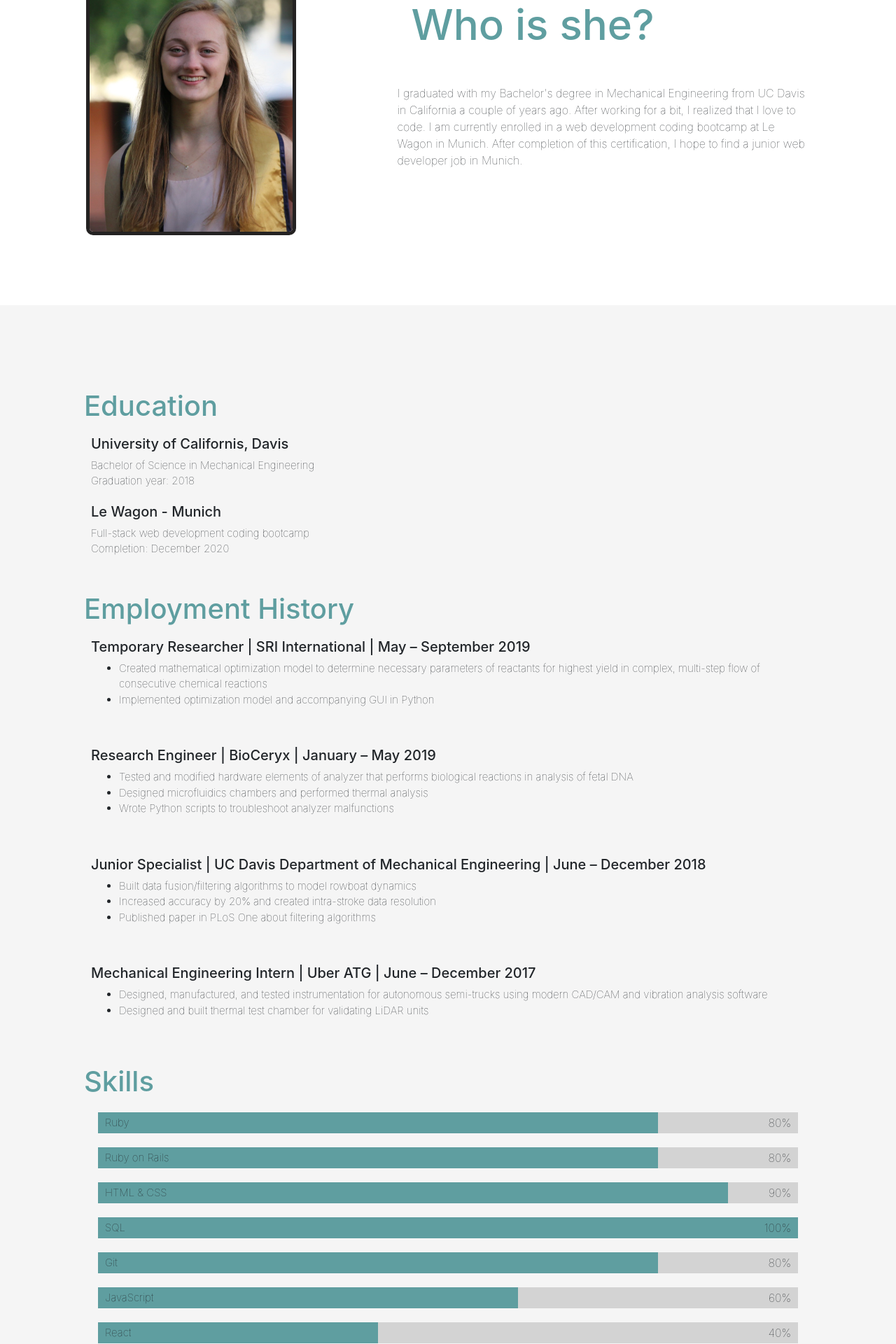
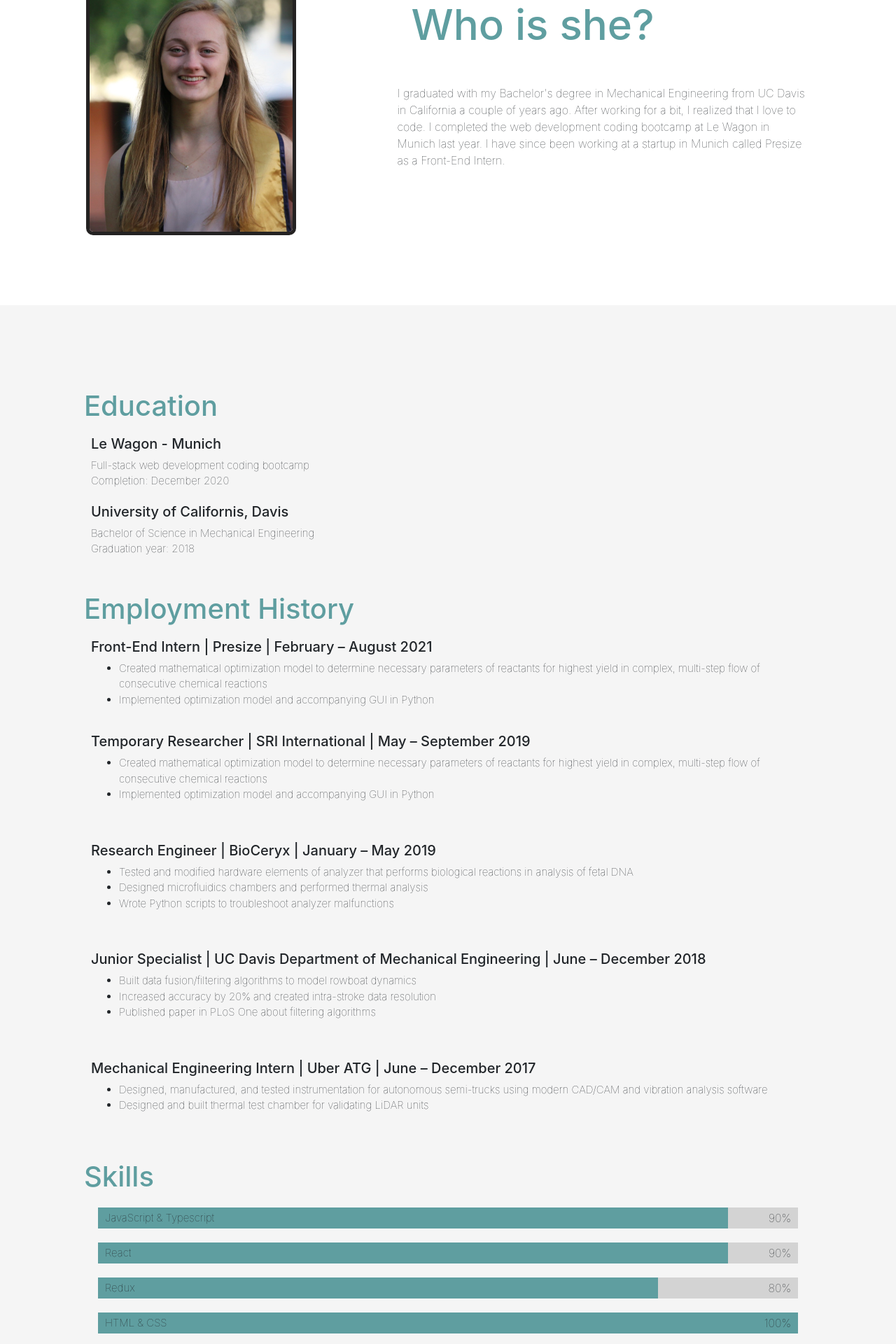
Before and after one commit to btarien/britttarien, a React (Create React App) app: page / in a window 1280 px wide. Shown: the part 900-2820 px from the top of the page at 70% size. Built offline with nearby package versions, Linux system fonts and the light colour scheme.

Commit message:
update with presize

```diff
--- a/src/components/pages/About.js
+++ b/src/components/pages/About.js
@@ -12,10 +12,9 @@ export default function About() {
           <p>
             I graduated with my Bachelor's degree in Mechanical Engineering from
             UC Davis in California a couple of years ago. After working for a
-            bit, I realized that I love to code. I am currently enrolled in a
-            web development coding bootcamp at Le Wagon in Munich. After
-            completion of this certification, I hope to find a junior web
-            developer job in Munich.
+            bit, I realized that I love to code. I completed the web development
+            coding bootcamp at Le Wagon in Munich last year. I have since been
+            working at a startup in Munich called Presize as a Front-End Intern.
           </p>
         </div>
       </div>
--- a/src/components/pages/Resume.js
+++ b/src/components/pages/Resume.js
@@ -9,15 +9,15 @@ export default function Resume() {
       <ScrollAnimation animateIn="fadeInUp" offset={300} animateOnce={true}>
         <div className="education">
           <h1>Education</h1>
+          <div className="lewagon">
+            <h2>Le Wagon - Munich</h2>
+            <p>Full-stack web development coding bootcamp</p>
+            <p>Completion: December 2020</p>
+          </div>
           <div className="davis">
             <h2>University of Californis, Davis</h2>
             <p>Bachelor of Science in Mechanical Engineering</p>
             <p>Graduation year: 2018</p>
-          </div>
-          <div className="lewagon">
-            <h2>Le Wagon - Munich</h2>
-            <p>Full-stack web development coding bootcamp</p>
-            <p>Completion: December 2020</p>
           </div>
         </div>
       </ScrollAnimation>
@@ -28,13 +28,28 @@ export default function Resume() {
           animateOnce={true}
         >
           <h1>Employment History</h1>
+          <div className="presize">
+            <h2>Front-End Intern | Presize | February – August 2021</h2>
+            <ul>
+              <li>
+                Created mathematical optimization model to determine necessary
+                parameters of reactants for highest yield in complex, multi-step
+                flow of consecutive chemical reactions
+              </li>
+              <li>
+                Implemented optimization model and accompanying GUI in Python
+              </li>
+            </ul>
+          </div>
           <div className="sri">
             <h2>
               Temporary Researcher | SRI International | May – September 2019
             </h2>
             <ul>
               <li>
-                Created mathematical optimization model to determine necessary parameters of reactants for highest yield in complex, multi-step flow of consecutive chemical reactions
+                Created mathematical optimization model to determine necessary
+                parameters of reactants for highest yield in complex, multi-step
+                flow of consecutive chemical reactions
               </li>
               <li>
                 Implemented optimization model and accompanying GUI in Python
@@ -47,7 +62,8 @@ export default function Resume() {
             <h2>Research Engineer | BioCeryx | January – May 2019 </h2>
             <ul>
               <li>
-                Tested and modified hardware elements of analyzer that performs biological reactions in analysis of fetal DNA
+                Tested and modified hardware elements of analyzer that performs
+                biological reactions in analysis of fetal DNA
               </li>
               <li>
                 Designed microfluidics chambers and performed thermal analysis
@@ -69,11 +85,10 @@ export default function Resume() {
                 Built data fusion/filtering algorithms to model rowboat dynamics
               </li>
               <li>
-                Increased accuracy by 20% and created intra-stroke data resolution
+                Increased accuracy by 20% and created intra-stroke data
+                resolution
               </li>
-              <li>
-                Published paper in PLoS One about filtering algorithms
-              </li>
+              <li>Published paper in PLoS One about filtering algorithms</li>
             </ul>
           </div>
         </ScrollAnimation>
@@ -84,10 +99,13 @@ export default function Resume() {
             </h2>
             <ul>
               <li>
-                Designed, manufactured, and tested instrumentation for autonomous semi-trucks using modern CAD/CAM and vibration analysis software
+                Designed, manufactured, and tested instrumentation for
+                autonomous semi-trucks using modern CAD/CAM and vibration
+                analysis software
               </li>
               <li>
-                Designed and built thermal test chamber for validating LiDAR units
+                Designed and built thermal test chamber for validating LiDAR
+                units
               </li>
             </ul>
           </div>
@@ -96,13 +114,13 @@ export default function Resume() {
       <ScrollAnimation animateIn="fadeIn" animateOnce={true}>
         <div className="skills">
           <h1>Skills</h1>
-          <ProgressBar text="Ruby" percent={80} />
-          <ProgressBar text="Ruby on Rails" percent={80} />
-          <ProgressBar text="HTML & CSS" percent={90} />
+          <ProgressBar text="JavaScript & Typescript" percent={90} />
+          <ProgressBar text="React" percent={90} />
+          <ProgressBar text="Redux" percent={80} />
+          <ProgressBar text="HTML & CSS" percent={100} />
+          <ProgressBar text="Ruby & RoR" percent={70} />
           <ProgressBar text="SQL" percent={100} />
           <ProgressBar text="Git" percent={80} />
-          <ProgressBar text="JavaScript" percent={60} />
-          <ProgressBar text="React" percent={40} />
           <ProgressBar text="Python" percent={50} />
         </div>
       </ScrollAnimation>
```
